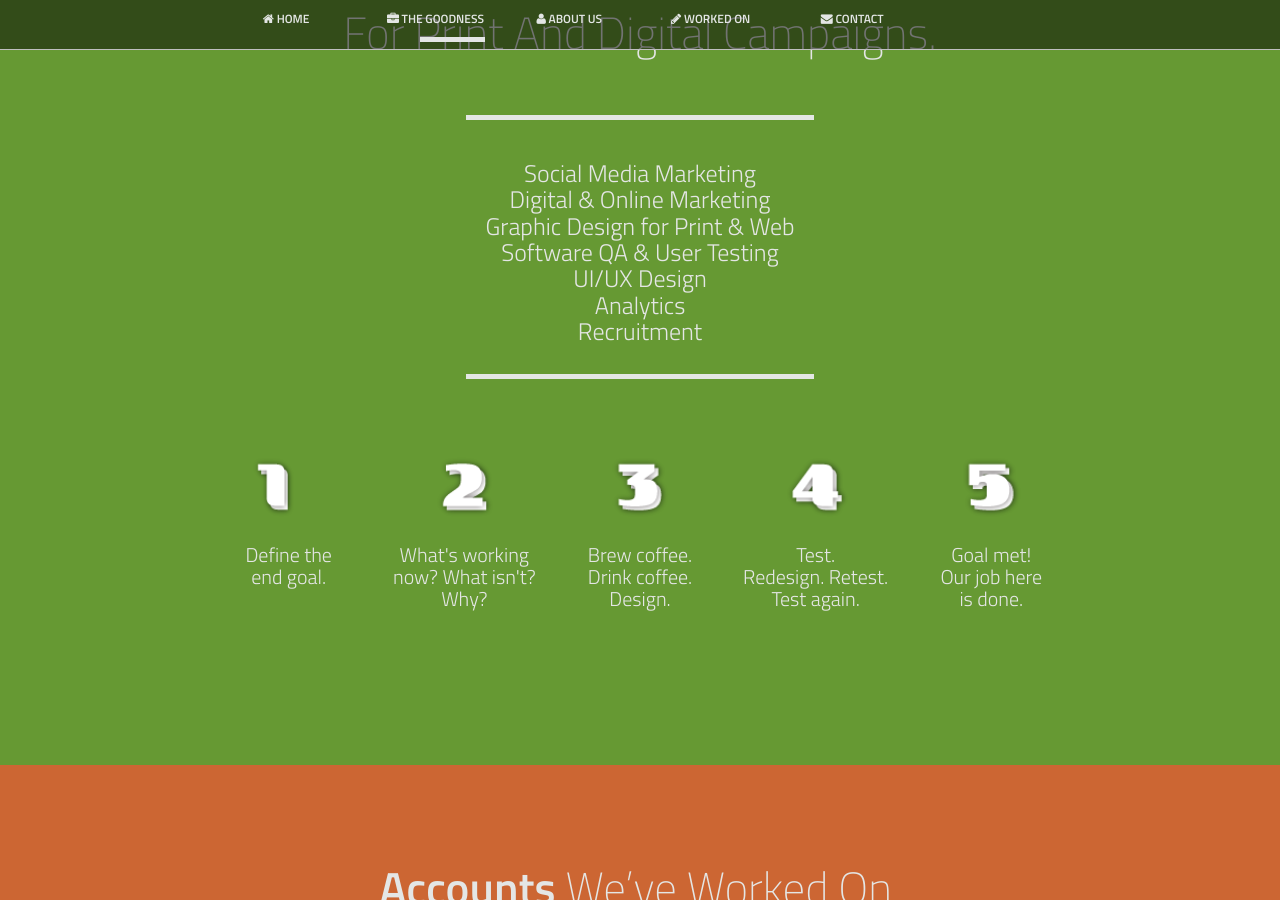
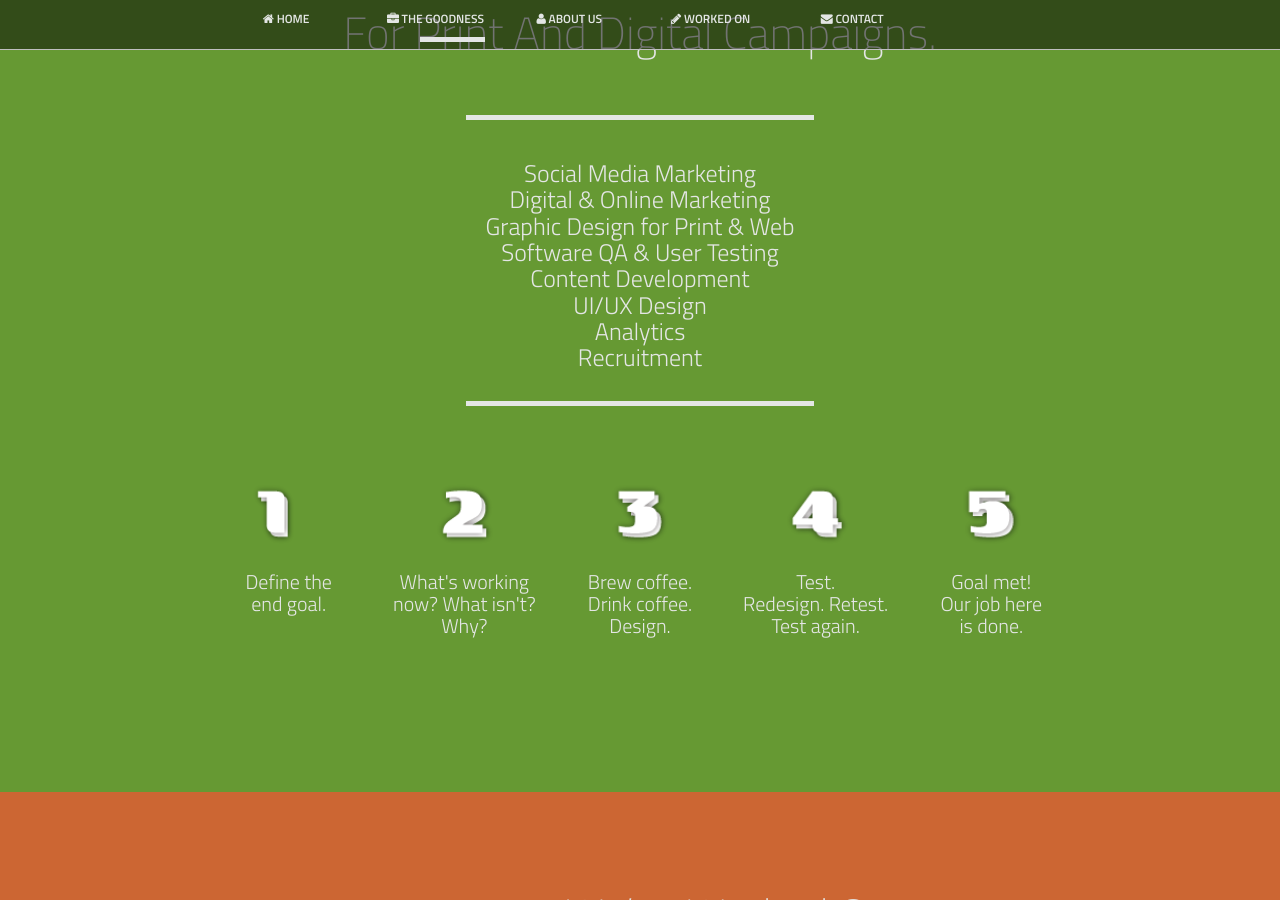
Before and after one commit to Schmittyapolis/schmittyapolis.com, a Jekyll site: the page built from index.html, in a window 1280 px wide and 900 px high, scrolled down 3330 px. Built offline with Jekyll 4.4.1, drawn with Linux system fonts in a browser that asks for light colours; Markdown is read by kramdown in place of the engine named in the settings.

Commit message:
revised html

```diff
--- a/index.html
+++ b/index.html
@@ -77,6 +77,7 @@ title: Your New Jekyll Site
 					Digital & Online Marketing<br>
 					Graphic Design for Print & Web<br>
 					Software QA & User Testing<br>
+					Content Development<br>
 					UI/UX Design<br>Analytics<br>
 					Recruitment</h3></div>
 				<div>&nbsp;</div>
```
